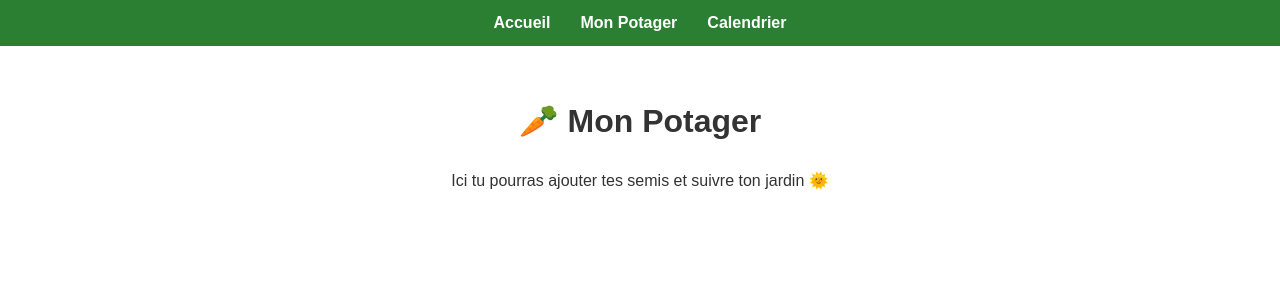
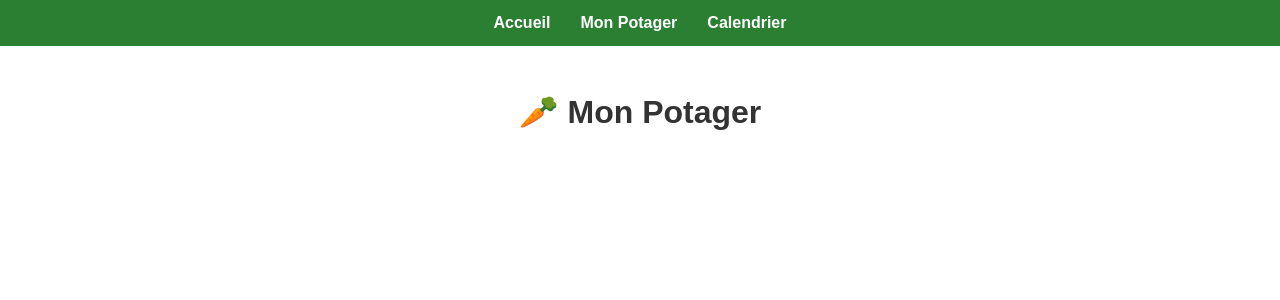
Before and after one commit to AnassAsrir/anassaupotager, a React (Create React App) app: page /potager in a window 1280 px wide. Shown: the top 300 px of the page. Built offline with nearby package versions, Linux system fonts and the light colour scheme.

Commit message:
remake potager page

```diff
--- a/src/App.js
+++ b/src/App.js
@@ -2,7 +2,7 @@
 import React from "react";
 import { BrowserRouter as Router, Routes, Route, Link } from "react-router-dom";
 import { Home } from "./pages/Home";
-import Potager from "./pages/Potager";
+import { Potager } from "./pages/Potager";
 import { Calendrier } from "./pages/Calendrier";
 
 function App() {
--- a/src/pages/Potager.js
+++ b/src/pages/Potager.js
@@ -1,13 +1,17 @@
 // src/pages/Potager.js
 import React from "react";
+import { Header } from "../components/Header";
+import { Section } from "../components/Section";
 
-function Potager() {
-  return (
-    <div style={{ textAlign: "center", marginTop: "50px" }}>
-      <h1>🥕 Mon Potager</h1>
-      <p>Ici tu pourras ajouter tes semis et suivre ton jardin 🌞</p>
-    </div>
-  );
+export class Potager extends React.Component {
+  render() {
+    return (
+      <div className="main-container">
+        <Header title="🥕 Mon Potager" />
+        <Section>
+          <p></p>
+        </Section>
+      </div>
+    );
+  }
 }
-
-export default Potager;
```
